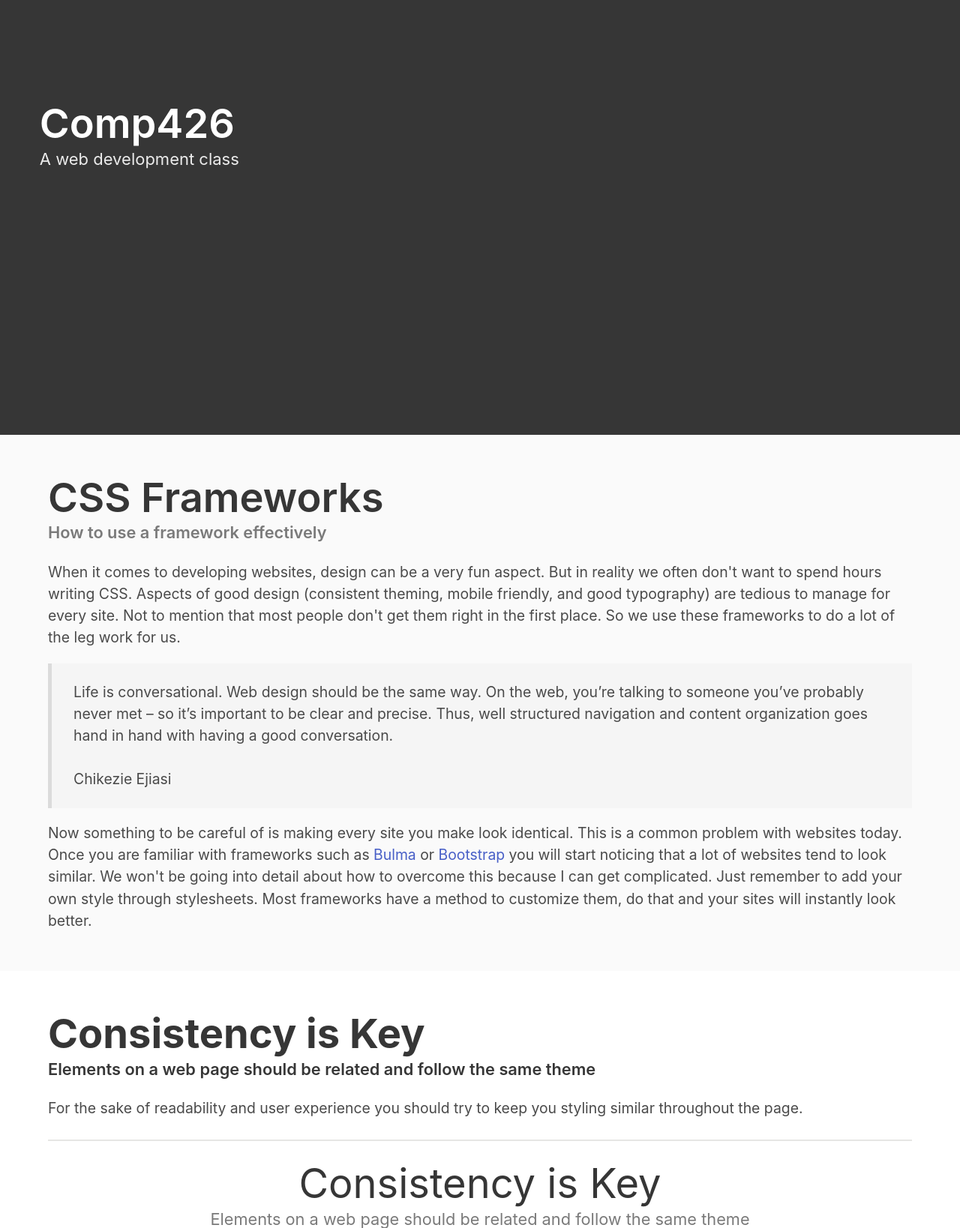
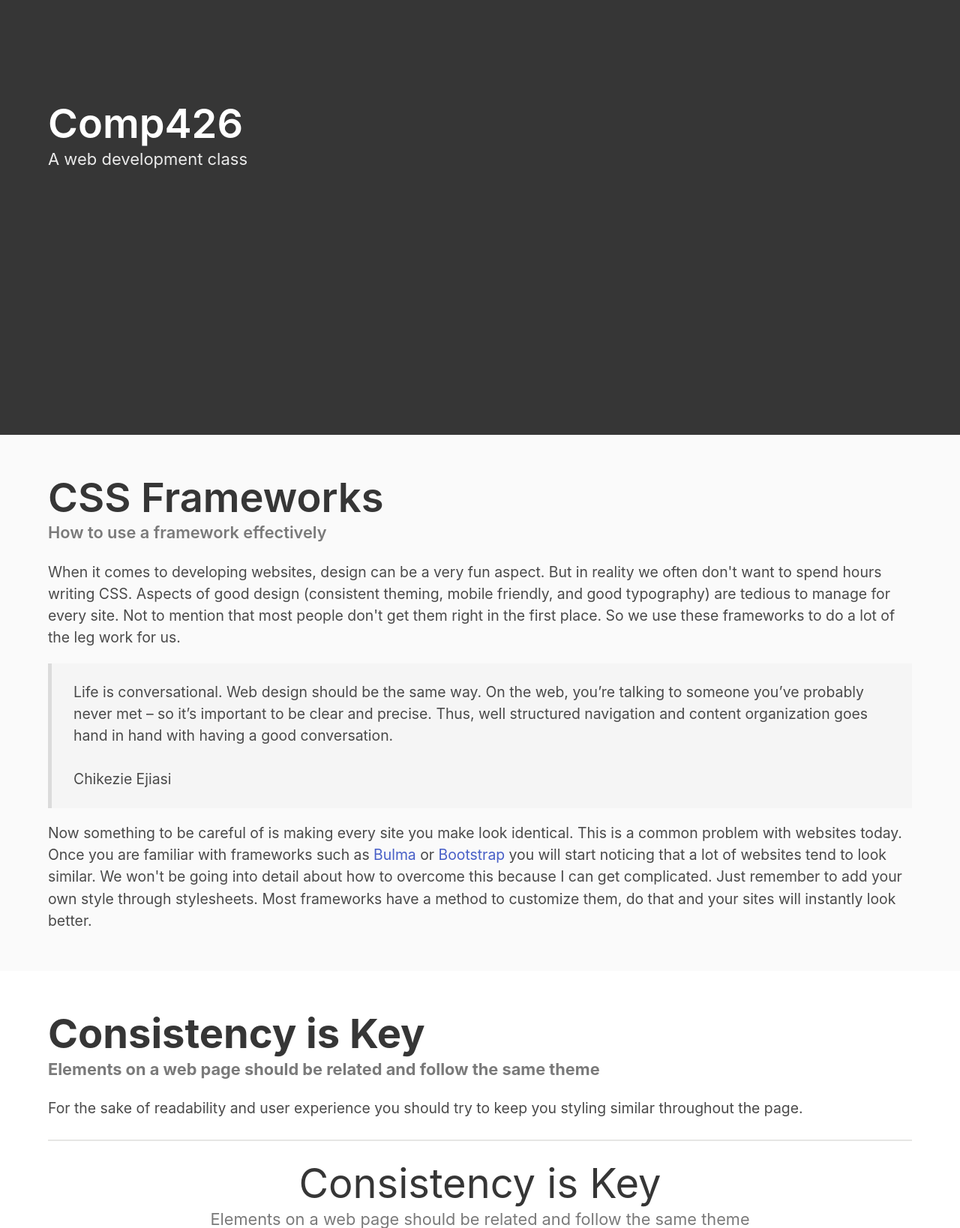
Before and after one commit to jdmar3-comp426/a02-zzz-tang, a website: page index.html in a window 1280 px wide. Shown: the part 220-1858 px from the top of the page at 75% size. Drawn offline with nearby package versions, Linux system fonts and the light colour scheme; a web font is replaced by a local one.

Commit message:
Adjusted Bulma CSS container and subtitle classes.

```diff
--- a/index.html
+++ b/index.html
@@ -11,7 +11,7 @@
 <body>
 <section class="hero is-dark is-fullheight">
     <div class="hero-body">
-        <div class="">
+        <div class="container">
             <h1 class="title">
                 Comp426
             </h1>
@@ -58,7 +58,7 @@
     <div class="container">
         <div class="content">
             <h1 class="title has-text-weight-bold">Consistency is Key</h1>
-            <h5 class="subtitle">Elements on a web page should be related and follow the same theme</h5>
+            <h5 class="subtitle has-text-grey has-text-weight-bold">Elements on a web page should be related and follow the same theme</h5>
             <p>
 	    	For the sake of readability and user experience you should try to keep you styling similar throughout the page.
 	    </p>
```
